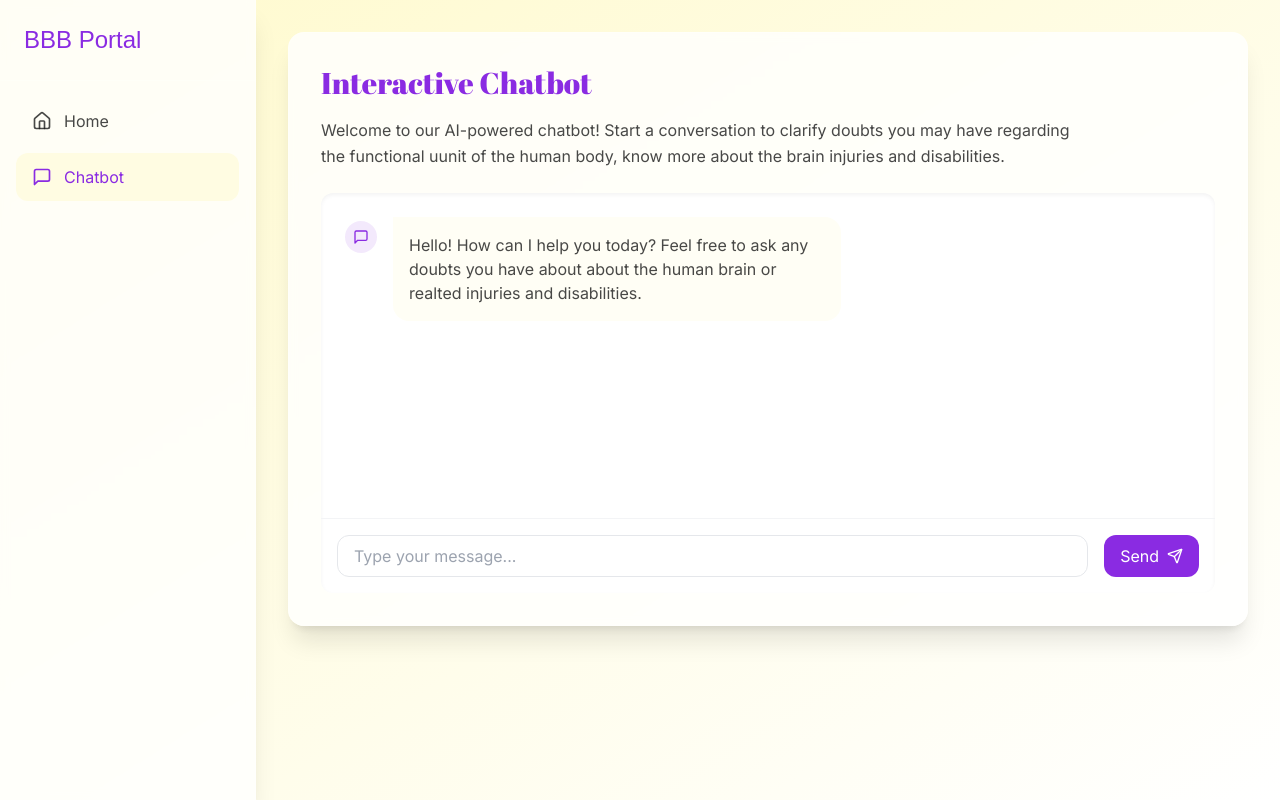
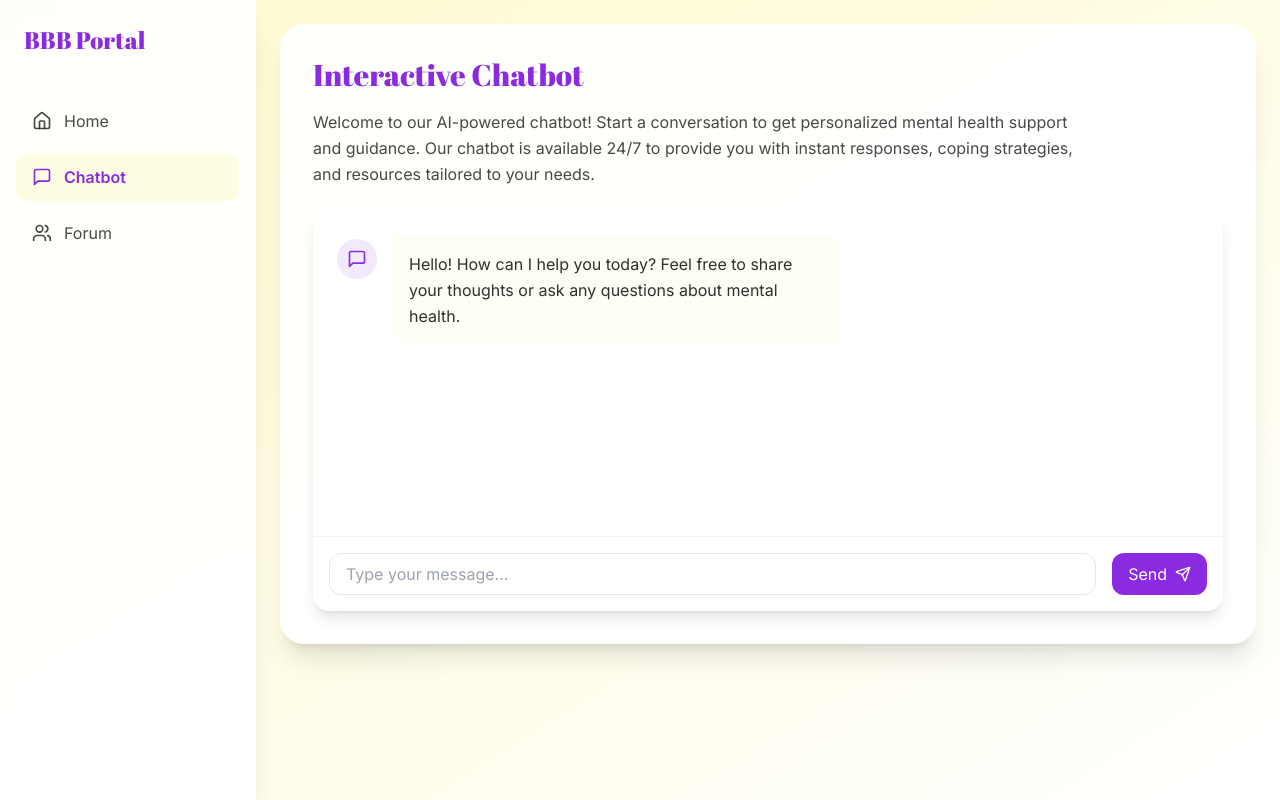
Before and after one commit to Aditi2k5/bbb, a Next.js app: page /dashboard in a window 1280 px wide. Built offline with nearby package versions, Linux system fonts and the light colour scheme; a web font is replaced by a local one.

Commit message:
added forum

```diff
--- a/app/dashboard/page.tsx
+++ b/app/dashboard/page.tsx
@@ -3,43 +3,55 @@
 import { useState } from 'react'
 import { Sidebar } from '../../components/SideBar'
 import { ChatInterface } from '../../components/ChatInterface'
+import { Forum } from '../../components/Forum'
 import { motion } from 'framer-motion'
 
 export default function Dashboard() {
-  const [activeSection, setActiveSection] = useState<'chatbot' | 'brain-model'>('chatbot')
+  const [activeSection, setActiveSection] = useState<'chatbot' | 'forum'>('chatbot')
 
   return (
     <div className="flex h-screen bg-gradient-to-br from-bbb-yellow to-white">
       <Sidebar activeSection={activeSection} setActiveSection={setActiveSection} />
-      <main className="flex-1 p-8 overflow-y-auto">
+      <main className="flex-1 p-6 overflow-y-auto">
         <motion.div
           initial={{ opacity: 0, y: 20 }}
           animate={{ opacity: 1, y: 0 }}
           transition={{ duration: 0.5 }}
-          className="max-w-5xl mx-auto"
+          className="max-w-6xl mx-auto"
         >
-
-          <div className="bg-white/80 backdrop-blur-sm rounded-2xl shadow-xl border border-white/20 overflow-hidden">
-            {activeSection === 'chatbot' ? (
-              <div className="p-8">
-                <h2 className="text-3xl font-abril text-bbb-purple mb-4">
+          <div className="bg-white/90 backdrop-blur-md rounded-3xl shadow-xl border border-white/20 overflow-hidden">
+            <div className="p-6 md:p-8">
+              {activeSection === 'chatbot' && (
+                <motion.div
+                  initial={{ opacity: 0 }}
+                  animate={{ opacity: 1 }}
+                  transition={{ duration: 0.3 }}
+                >
+                  <h2 className="text-2xl md:text-3xl font-abril text-bbb-purple mb-4">
                     Interactive Chatbot
                   </h2>
                   <p className="text-bbb-black/80 mb-6 leading-relaxed max-w-3xl">
-                  Welcome to our AI-powered chatbot! Start a conversation to clarify doubts you may have regarding the functional uunit of the human body, know more about the brain injuries and disabilities.
+                    Welcome to our AI-powered chatbot! Start a conversation to get personalized mental health support and guidance. Our chatbot is available 24/7 to provide you with instant responses, coping strategies, and resources tailored to your needs.
                   </p>
                   <ChatInterface />
-              </div>
-            ) : (
-              <div className="p-8">
-                <h2 className="text-3xl font-abril text-bbb-purple mb-4">
-                  3D Brain Model
+                </motion.div>
+              )}
+              {activeSection === 'forum' && (
+                <motion.div
+                  initial={{ opacity: 0 }}
+                  animate={{ opacity: 1 }}
+                  transition={{ duration: 0.3 }}
+                >
+                  <h2 className="text-2xl md:text-3xl font-abril text-bbb-purple mb-4">
+                    Support Forum
                   </h2>
                   <p className="text-bbb-black/80 mb-6 leading-relaxed max-w-3xl">
-                  Explore the human brain in stunning 3D detail. Click and drag to rotate the model and learn about different brain regions and their functions.
+                    Welcome to our support forum. This is a safe space to share your experiences, ask questions, and connect with others who understand what you're going through. Whether you're dealing with a brain injury, disability, or supporting someone who is, you'll find a community of understanding and support here.
                   </p>
+                  <Forum />
+                </motion.div>
+              )}
             </div>
-            )}
           </div>
         </motion.div>
       </main>
--- a/components/ChatInterface.tsx
+++ b/components/ChatInterface.tsx
@@ -2,19 +2,25 @@
 
 import { useState } from 'react'
 import { Send, MessageSquare } from 'lucide-react'
+import { motion } from 'framer-motion'
 
 export function ChatInterface() {
   const [message, setMessage] = useState('')
 
   return (
-    <div className="bg-white rounded-xl shadow-inner min-h-[400px] flex flex-col">
-      <div className="flex-1 p-6">
+    <motion.div
+      initial={{ opacity: 0, y: 20 }}
+      animate={{ opacity: 1, y: 0 }}
+      transition={{ duration: 0.3 }}
+      className="bg-white rounded-2xl shadow-lg min-h-[400px] flex flex-col"
+    >
+      <div className="flex-1 p-6 overflow-y-auto">
         <div className="flex items-start gap-4 mb-4">
-          <div className="w-8 h-8 rounded-full bg-bbb-purple/10 flex items-center justify-center mt-1">
-            <MessageSquare className="w-4 h-4 text-bbb-purple" />
+          <div className="w-10 h-10 rounded-full bg-bbb-purple/10 flex items-center justify-center mt-1">
+            <MessageSquare className="w-5 h-5 text-bbb-purple" />
           </div>
           <div className="bg-bbb-yellow/20 rounded-2xl rounded-tl-none p-4 max-w-md">
-            <p className="text-bbb-black/80">Hello! How can I help you today? Feel free to ask any doubts you have about about the human brain or realted injuries and disabilities.</p>
+            <p className="text-bbb-black/90 leading-relaxed">Hello! How can I help you today? Feel free to share your thoughts or ask any questions about mental health.</p>
           </div>
         </div>
       </div>
@@ -25,17 +31,17 @@ export function ChatInterface() {
             value={message}
             onChange={(e) => setMessage(e.target.value)}
             placeholder="Type your message..."
-            className="flex-1 px-4 py-2 rounded-xl border border-gray-200 focus:outline-none focus:border-bbb-purple/30 focus:ring-2 focus:ring-bbb-purple/10 transition-all duration-200"
+            className="flex-1 px-4 py-2 rounded-xl border border-gray-200 focus:outline-none focus:ring-2 focus:ring-bbb-purple/20 transition-all duration-200"
           />
           <button
             type="submit"
-            className="px-4 py-2 bg-bbb-purple text-white rounded-xl hover:bg-bbb-purple/90 transition-all duration-200 flex items-center gap-2"
+            className="px-4 py-2 bg-bbb-purple text-white rounded-xl hover:bg-bbb-purple/90 transition-colors duration-200 flex items-center gap-2"
           >
             Send
             <Send className="w-4 h-4" />
           </button>
         </form>
       </div>
-    </div>
+    </motion.div>
   )
 }
--- /dev/null
+++ b/components/Forum.tsx
@@ -0,0 +1,142 @@
+'use client'
+
+import { useState } from 'react'
+import { User, Heart, MessageCircle, Share2 } from 'lucide-react'
+import { motion } from 'framer-motion'
+
+interface Post {
+  id: number
+  author: string
+  content: string
+  likes: number
+  comments: number
+  shares: number
+  tags: string[]
+}
+
+export function Forum() {
+  const [posts, setPosts] = useState<Post[]>([
+    {
+      id: 1,
+      author: 'Jane Doe',
+      content: 'Living with a traumatic brain injury has been challenging, but I have found that daily mindfulness exercises have really helped me manage my symptoms. Has anyone else tried this?',
+      likes: 15,
+      comments: 3,
+      shares: 2,
+      tags: ['TBI', 'Mindfulness', 'Coping Strategies']
+    },
+    {
+      id: 2,
+      author: 'John Smith',
+      content: 'I am struggling with memory issues after my stroke. Does anyone have tips for improving cognitive function or tools they have found helpful?',
+      likes: 8,
+      comments: 5,
+      shares: 1,
+      tags: ['Stroke', 'Memory', 'Cognitive Function']
+    },
+    {
+      id: 3,
+      author: 'Emily Johnson',
+      content: 'Just wanted to share a win - I was able to return to work part-time after my brain injury! It has been a long journey, but I am proud of how far I have come. Do not give up hope, everyone!',
+      likes: 22,
+      comments: 7,
+      shares: 4,
+      tags: ['Recovery', 'Work', 'Hope']
+    }
+  ])
+
+  const [newPost, setNewPost] = useState('')
+  const [newPostTags, setNewPostTags] = useState('')
+
+  const handlePostSubmit = (e: React.FormEvent) => {
+    e.preventDefault()
+    if (newPost.trim()) {
+      const post: Post = {
+        id: posts.length + 1,
+        author: 'You',
+        content: newPost,
+        likes: 0,
+        comments: 0,
+        shares: 0,
+        tags: newPostTags.split(',').map(tag => tag.trim()).filter(tag => tag !== '')
+      }
+      setPosts([post, ...posts])
+      setNewPost('')
+      setNewPostTags('')
+    }
+  }
+
+  return (
+    <div className="space-y-6">
+      <motion.form
+        initial={{ opacity: 0, y: 20 }}
+        animate={{ opacity: 1, y: 0 }}
+        transition={{ duration: 0.3 }}
+        onSubmit={handlePostSubmit}
+        className="bg-white rounded-2xl shadow-md p-6"
+      >
+        <textarea
+          value={newPost}
+          onChange={(e) => setNewPost(e.target.value)}
+          placeholder="Share your experience or ask for support..."
+          className="w-full p-3 rounded-xl border border-gray-200 focus:outline-none focus:ring-2 focus:ring-bbb-purple/20 resize-none"
+          rows={3}
+        />
+        <input
+          type="text"
+          value={newPostTags}
+          onChange={(e) => setNewPostTags(e.target.value)}
+          placeholder="Add tags (comma-separated)"
+          className="w-full mt-3 p-3 rounded-xl border border-gray-200 focus:outline-none focus:ring-2 focus:ring-bbb-purple/20"
+        />
+        <button
+          type="submit"
+          className="mt-3 px-6 py-2 bg-bbb-purple text-white rounded-xl hover:bg-bbb-purple/90 transition-colors duration-200"
+        >
+          Post
+        </button>
+      </motion.form>
+
+      <div className="space-y-4">
+        {posts.map((post, index) => (
+          <motion.div
+            key={post.id}
+            initial={{ opacity: 0, y: 20 }}
+            animate={{ opacity: 1, y: 0 }}
+            transition={{ duration: 0.3, delay: index * 0.1 }}
+            className="bg-white rounded-2xl shadow-md p-6"
+          >
+            <div className="flex items-center mb-4">
+              <div className="w-12 h-12 rounded-full bg-bbb-purple/10 flex items-center justify-center mr-4">
+                <User className="w-6 h-6 text-bbb-purple" />
+              </div>
+              <span className="font-semibold text-lg">{post.author}</span>
+            </div>
+            <p className="mb-4 text-bbb-black/90 leading-relaxed">{post.content}</p>
+            <div className="flex flex-wrap gap-2 mb-4">
+              {post.tags.map((tag, index) => (
+                <span key={index} className="bg-bbb-yellow/30 text-bbb-purple px-3 py-1 rounded-full text-sm font-medium">
+                  #{tag}
+                </span>
+              ))}
+            </div>
+            <div className="flex justify-between text-sm text-gray-500">
+              <button className="flex items-center hover:text-bbb-purple transition-colors duration-200">
+                <Heart className="w-5 h-5 mr-1" />
+                {post.likes}
+              </button>
+              <button className="flex items-center hover:text-bbb-purple transition-colors duration-200">
+                <MessageCircle className="w-5 h-5 mr-1" />
+                {post.comments}
+              </button>
+              <button className="flex items-center hover:text-bbb-purple transition-colors duration-200">
+                <Share2 className="w-5 h-5 mr-1" />
+                {post.shares}
+              </button>
+            </div>
+          </motion.div>
+        ))}
+      </div>
+    </div>
+  )
+}
--- a/components/SideBar.tsx
+++ b/components/SideBar.tsx
@@ -1,18 +1,24 @@
 'use client'
 
 import Link from 'next/link'
-import { Home, MessageSquare} from 'lucide-react'
+import { motion } from 'framer-motion'
+import { Home, MessageSquare, Users } from 'lucide-react'
 
 interface SidebarProps {
-  activeSection: 'chatbot' | 'brain-model'
-  setActiveSection: (section: 'chatbot' | 'brain-model') => void
+  activeSection: 'chatbot' | 'forum'
+  setActiveSection: (section: 'chatbot' | 'forum') => void
 }
 
 export function Sidebar({ activeSection, setActiveSection }: SidebarProps) {
   return (
-    <div className="w-64 bg-white/80 backdrop-blur-sm border-r border-white/20 shadow-xl">
+    <motion.div
+      initial={{ x: -100, opacity: 0 }}
+      animate={{ x: 0, opacity: 1 }}
+      transition={{ duration: 0.5 }}
+      className="w-64 bg-white/90 backdrop-blur-md border-r border-white/20 shadow-xl"
+    >
       <div className="p-6 border-b border-white/20">
-        <h2 className="text-2xl font-edu-australia text-bbb-purple">BBB Portal</h2>
+        <h2 className="text-2xl font-abril text-bbb-purple">BBB Portal</h2>
       </div>
       <nav className="p-4 space-y-2">
         <Link
@@ -22,27 +28,22 @@ export function Sidebar({ activeSection, setActiveSection }: SidebarProps) {
           <Home className="w-5 h-5 mr-3 transition-transform duration-200 group-hover:scale-110" />
           <span>Home</span>
         </Link>
+        {['chatbot', 'forum'].map((section) => (
           <button
-          onClick={() => setActiveSection('chatbot')}
+            key={section}
+            onClick={() => setActiveSection(section as 'chatbot' | 'forum')}
             className={`flex items-center px-4 py-3 rounded-xl transition-all duration-200 w-full ${
-            activeSection === 'chatbot'
-              ? 'bg-bbb-yellow/50 text-bbb-purple'
+              activeSection === section
+                ? 'bg-bbb-yellow/50 text-bbb-purple font-semibold'
                 : 'text-bbb-black/80 hover:text-bbb-purple hover:bg-bbb-yellow/30'
             } group`}
           >
-          <MessageSquare className="w-5 h-5 mr-3 transition-transform duration-200 group-hover:scale-110" />
-          <span>Chatbot</span>
+            {section === 'chatbot' && <MessageSquare className="w-5 h-5 mr-3 transition-transform duration-200 group-hover:scale-110" />}
+            {section === 'forum' && <Users className="w-5 h-5 mr-3 transition-transform duration-200 group-hover:scale-110" />}
+            <span className="capitalize">{section.replace('-', ' ')}</span>
           </button>
-        <button
-          onClick={() => setActiveSection('brain-model')}
-          className={`flex items-center px-4 py-3 rounded-xl transition-all duration-200 w-full ${
-            activeSection === 'brain-model'
-              ? 'bg-bbb-yellow/50 text-bbb-purple'
-              : 'text-bbb-black/80 hover:text-bbb-purple hover:bg-bbb-yellow/30'
-          } group`}
-        >
-        </button>
+        ))}
       </nav>
-    </div>
+    </motion.div>
   )
 }
```
Lines whose indentation alone changed are shown as unchanged.
